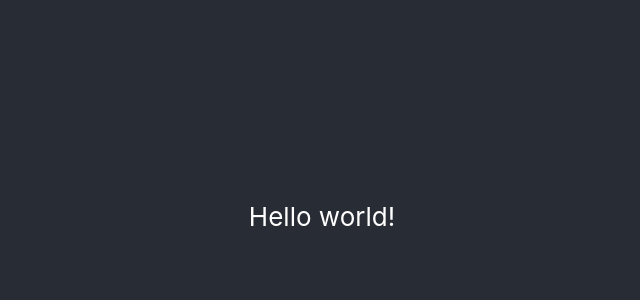
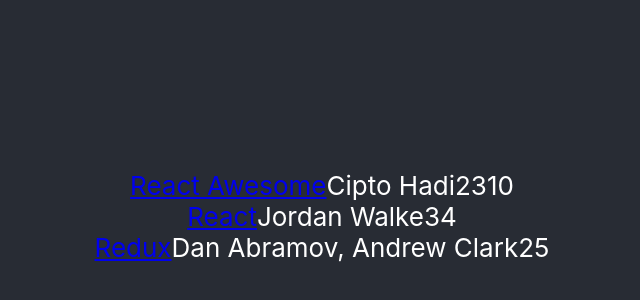
Before and after one commit to cipto-hd/refresh-reactjs-fundamentals, a React (Create React App) app in the folder hackernews/: page / in a window 1280 px wide. Shown: the part 184-484 px from the top of the page, without its empty margins (318-958 px from the left). Built offline with nearby package versions, Linux system fonts and the light colour scheme.

Commit message:
add an array of mockup data and display it

```diff
--- a/hackernews/src/App.js
+++ b/hackernews/src/App.js
@@ -1,11 +1,49 @@
 import React, { Component } from "react";
 import "./App.css";
+
+const myList = [
+  {
+    title: "React Awesome",
+    url: "https://reactjs.org/",
+    num_comments: 23,
+    points: 10,
+    author: "Cipto Hadi",
+    objectID: 0,
+  },
+  {
+    title: "React",
+    url: "https://reactjs.org/",
+    author: "Jordan Walke",
+    num_comments: 3,
+    points: 4,
+    objectID: 1,
+  },
+  {
+    title: "Redux",
+    url: "https://redux.js.org/",
+    author: "Dan Abramov, Andrew Clark",
+    num_comments: 2,
+    points: 5,
+    objectID: 2,
+  },
+];
 
 class App extends Component {
   render() {
     return (
       <div className="App">
-        <header className="App-header">Hello world!</header>
+        <header className="App-header">
+          {myList.map((item) => (
+            <div key={item.objectID}>
+              <span>
+                <a href={item.url}>{item.title}</a>
+              </span>
+              <span>{item.author}</span>
+              <span>{item.num_comments}</span>
+              <span>{item.points}</span>
+            </div>
+          ))}
+        </header>
       </div>
     );
   }
```
